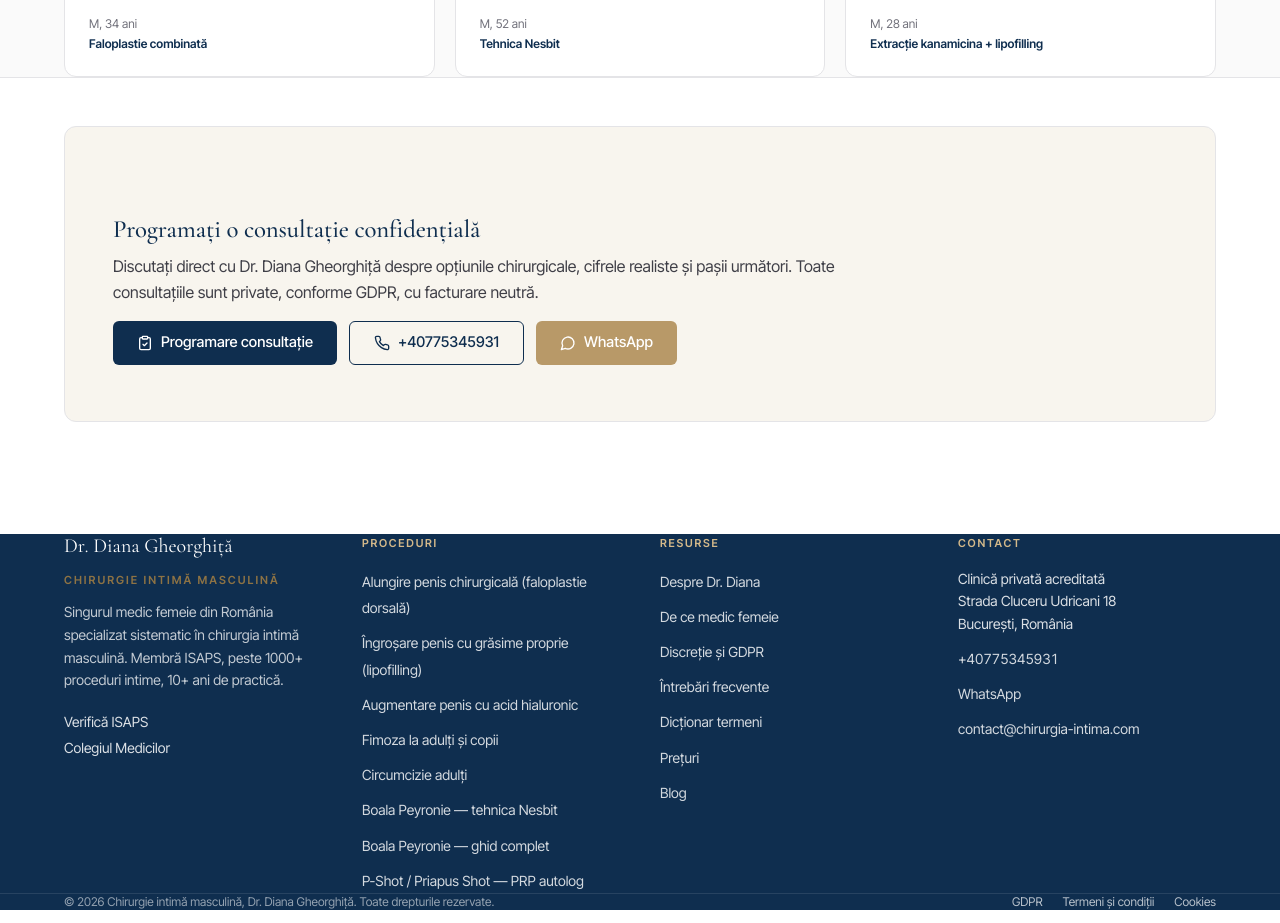
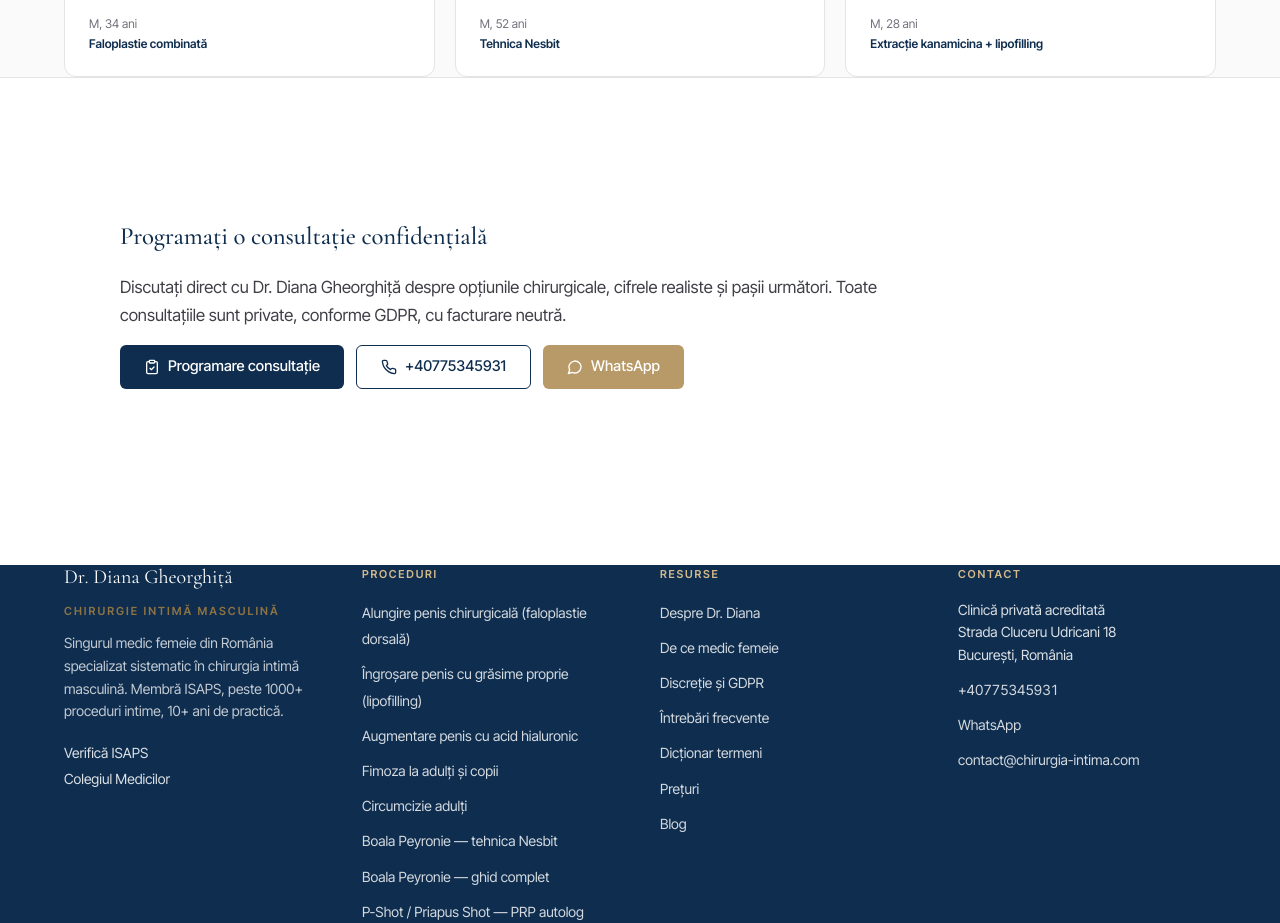
Before and after one commit to mihnea-eugen/chirurgia-intima, a Next.js app: page / in a window 1280 px wide. Shown: the part 3700-4623 px from the top of the page. Built offline with nearby package versions, Linux system fonts and the light colour scheme; no server answers.

Commit message:
feat(CTABanner): card-glow + gradient-divider redesign

```diff
--- a/components/CTABanner.tsx
+++ b/components/CTABanner.tsx
@@ -4,11 +4,12 @@ import { SITE } from "@/lib/site";
 
 export default function CTABanner({ title }: { title?: string }) {
   return (
-    <section className="bg-[var(--color-brand-cream)] border border-zinc-200 rounded-xl px-8 py-10 lg:px-12 lg:py-14 my-12">
-      <h3 className="text-2xl lg:text-3xl font-display text-[var(--color-brand-navy)] mb-3 max-w-3xl">
+    <section className="card-glow rounded-2xl px-8 py-12 lg:px-14 lg:py-16 my-12">
+      <h3 className="text-3xl lg:text-4xl font-display text-[var(--color-brand-navy)] mb-4 max-w-3xl">
         {title || "Programați o consultație confidențială"}
       </h3>
-      <p className="text-zinc-700 mb-7 max-w-3xl leading-relaxed">
+      <div className="gradient-divider mb-6 max-w-xs"></div>
+      <p className="text-zinc-700 mb-8 max-w-3xl leading-relaxed text-[1.05rem]">
         Discutați direct cu Dr. Diana Gheorghiță despre opțiunile chirurgicale, cifrele realiste și pașii următori. Toate consultațiile sunt private, conforme GDPR, cu facturare neutră.
       </p>
       <div className="flex flex-wrap gap-3">
```
